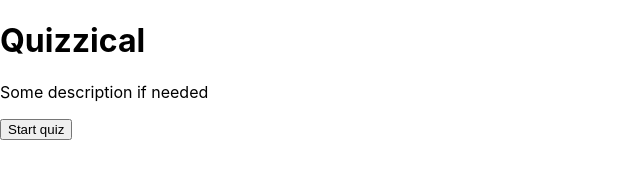
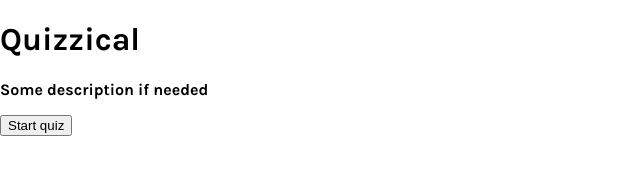
Before and after one commit to 0xjosiah/quizzer-app, a React (Create React App) app: page / in a window 1280 px wide. Shown: the top 190 px of the page, without its empty margins (0-640 px from the left). Built offline with nearby package versions, Linux system fonts and the light colour scheme.

Commit message:
imports fonts

```diff
--- a/public/index.html
+++ b/public/index.html
@@ -10,6 +10,9 @@
       content="Web site created using create-react-app"
     />
     <link rel="apple-touch-icon" href="%PUBLIC_URL%/logo192.png" />
+    <link rel="preconnect" href="https://fonts.googleapis.com">
+    <link rel="preconnect" href="https://fonts.gstatic.com" crossorigin>
+    <link href="https://fonts.googleapis.com/css2?family=Inter:wght@400;500;600;700&family=Karla:wght@700&display=swap" rel="stylesheet">
     <!--
       manifest.json provides metadata used when your web app is installed on a
       user's mobile device or desktop. See https://developers.google.com/web/fundamentals/web-app-manifest/
--- a/src/components/Quiz.js
+++ b/src/components/Quiz.js
@@ -13,6 +13,7 @@
             <div>
                 <h4 dangerouslySetInnerHTML={{__html:`${q.question}`}}></h4>
                 {answersHtml}
+                <button className="submit-btn">Check answers</button>
             </div>
         )
     })
--- a/src/index.css
+++ b/src/index.css
@@ -1,13 +1,5 @@
 body {
   margin: 0;
-  font-family: -apple-system, BlinkMacSystemFont, 'Segoe UI', 'Roboto', 'Oxygen',
-    'Ubuntu', 'Cantarell', 'Fira Sans', 'Droid Sans', 'Helvetica Neue',
-    sans-serif;
-  -webkit-font-smoothing: antialiased;
-  -moz-osx-font-smoothing: grayscale;
+  font-family: 'Inter', sans-serif;
+  font-family: 'Karla', sans-serif;
 }
-
-code {
-  font-family: source-code-pro, Menlo, Monaco, Consolas, 'Courier New',
-    monospace;
-}
```
